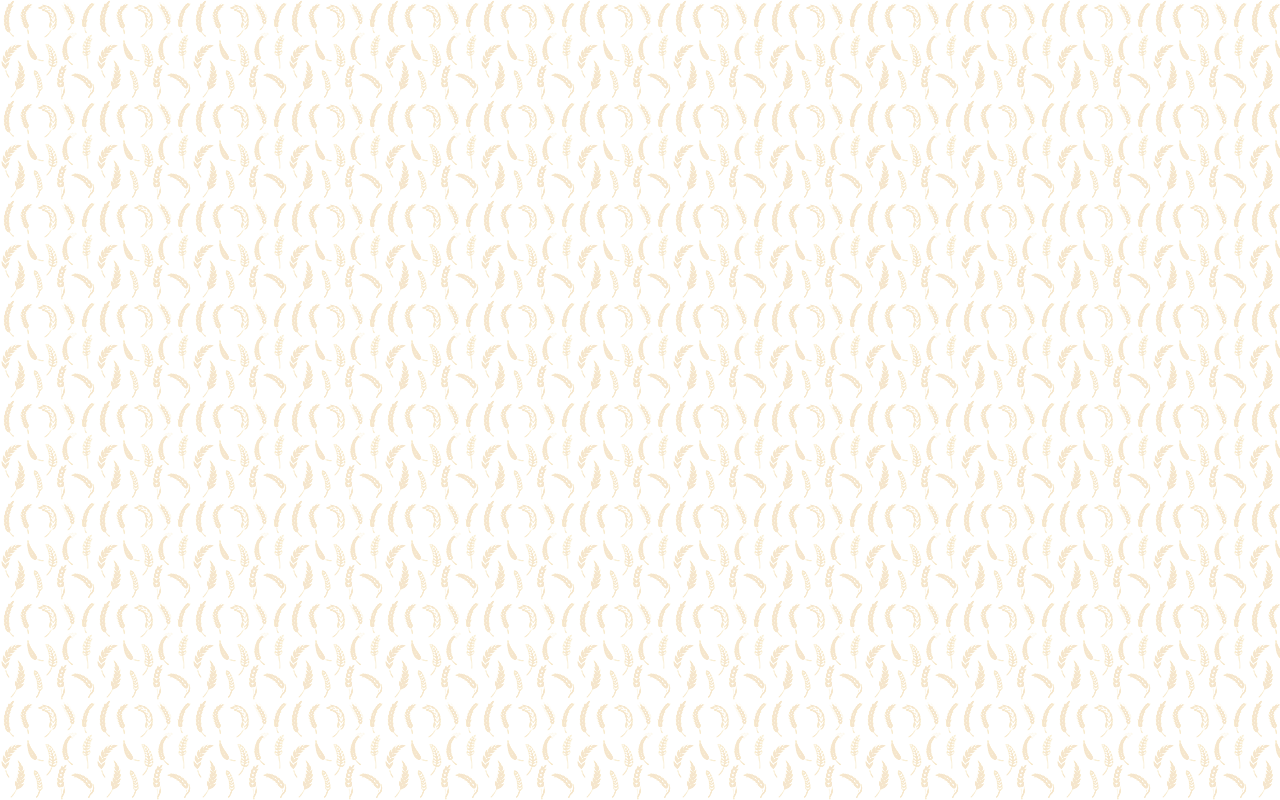
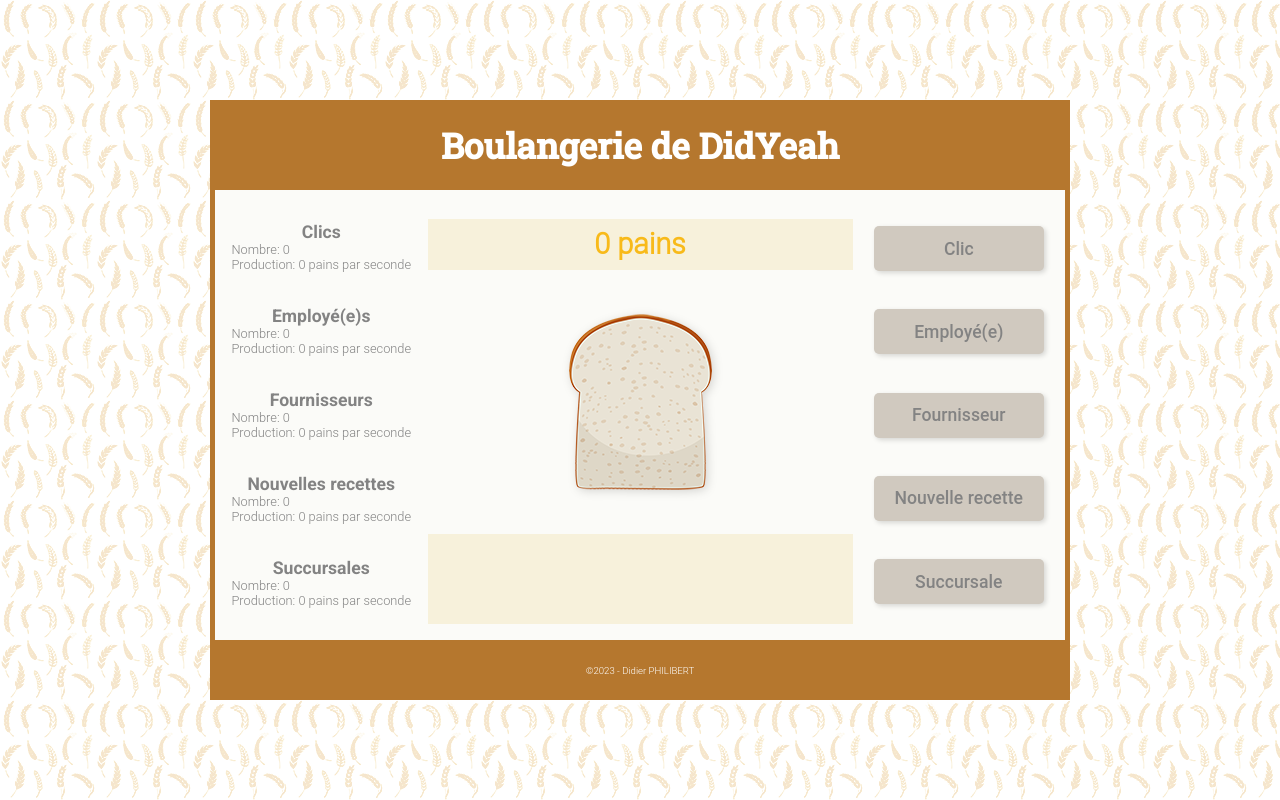
Before and after one commit to didYeah/baguetteClicker_Philibert-Didier, an Angular app in the folder baguetteClicker/: page / in a window 1280 px wide. Built offline with nearby package versions, Linux system fonts and the light colour scheme.

Commit message:
Update 202306051701

```diff
--- a/baguetteClicker/src/app/app.component.html
+++ b/baguetteClicker/src/app/app.component.html
@@ -0,0 +1 @@
+<app-frame [title]="title" [copyrightYear]="copyrightYear" [copyrightName]="copyrightName"></app-frame>
--- a/baguetteClicker/src/app/app.component.ts
+++ b/baguetteClicker/src/app/app.component.ts
@@ -5,4 +5,14 @@ import { Component } from '@angular/core';
   templateUrl: './app.component.html',
   styleUrls: ['./app.component.css'],
 })
-export class AppComponent {}
+export class AppComponent {
+  title: string;
+  copyrightYear: number;
+  copyrightName: string;
+
+  constructor() {
+    this.title = 'Boulangerie de DidYeah';
+    this.copyrightYear = new Date().getFullYear();
+    this.copyrightName = 'Didier PHILIBERT';
+  }
+}
--- a/baguetteClicker/src/app/frame/frame.component.html
+++ b/baguetteClicker/src/app/frame/frame.component.html
@@ -1,11 +1,10 @@
 <div class="center-items all-screen">
     <div class="bakery-frame">
-        <div class="bakery-top center-items">
+        <div class="bakery-top center-items"><h1>{{title}}</h1>
         </div>
         <div class="bakery-center">
             <app-main-category></app-main-category>
         </div>
-        <span class="bakery-bottom small-text center-items">
-        </span>
+        <span class="bakery-bottom small-text center-items">©{{copyrightYear}} - {{copyrightName}}</span>
     </div>
 </div>
--- a/baguetteClicker/src/app/frame/frame.component.ts
+++ b/baguetteClicker/src/app/frame/frame.component.ts
@@ -1,4 +1,4 @@
-import { Component, OnInit } from '@angular/core';
+import { Component, OnInit, Input } from '@angular/core';
 
 @Component({
   selector: 'app-frame',
@@ -6,6 +6,10 @@ import { Component, OnInit } from '@angular/core';
   styleUrls: ['./frame.component.css'],
 })
 export class FrameComponent implements OnInit {
+  @Input() title: string = '';
+  @Input() copyrightYear: number = 0;
+  @Input() copyrightName: string = '';
+
   constructor() {}
 
   ngOnInit(): void {}
--- a/baguetteClicker/src/app/main-category/main-category.component.html
+++ b/baguetteClicker/src/app/main-category/main-category.component.html
@@ -1,21 +1,31 @@
 <div class="center-items col-category">
-    <div class="space-category-details">
+    <!-- Boucle directive structurelle pour afficher la catégorie, la quantit, la production -->
+    <div class="space-category-details" *ngFor="let category of descCategories">
+        <h3>{{ category.name }}</h3>
+        <p>Nombre: {{ category.total }}</p>
+        <p>Production: {{ category.eachSecond }} {{ titlesList[1] }}</p>
     </div>
 </div>
 <div class="center-items centered-category">
     <h2 class="title-frame">
         {{totalGlobal }} {{ titlesList[0]}}
     </h2>
-    <span class="bakery-frame-color small-text">
-        {{totalPerSecond}} {{ titlesList[1]}}
-    </span>
+    <span class="bakery-frame-color small-text" *ngIf="totalPerSecond">
+        {{ totalPerSecond }} {{ titlesList[1] }}
+      </span>
     <div class="center-items">
-        <a>
+         <!-- Appel de la fonction de clic sur l'image -->
+        <a (click)="onClickBread()">
             <img class="bread-clicker" [src]="breadClicker[0]" [alt]="breadClicker[1]" />
-        </a>
+          </a>
     </div>
     <div class="center-items bonus-shop-frame">
+
     </div>
 </div>
 <div class="center-items col-category">
+     <!-- Boucle directive structurelle pour afficher les donnée de catégorie -->
+    <button *ngFor="let type of categories" [disabled]="type.inactive" (click)="buyItem(type.id)">
+        {{ type.name }}
+      </button>
 </div>
--- a/baguetteClicker/src/app/main-category/main-category.component.ts
+++ b/baguetteClicker/src/app/main-category/main-category.component.ts
@@ -50,9 +50,22 @@ export class MainCategoryComponent implements OnInit {
     }
   }
 
-  onClickBread(): void {}
+  onClickBread(): void {
+    this.totalGlobal += this.clickValue; // Création de la fonction onClick
+  }
 
-  buyItem(): void {}
+  buyItem(itemId: number): void { // Création de la fonction buyItem
+    const item = this.categories.find(category => category.id === itemId);
+    if (item && this.totalGlobal >= item.price) {
+      this.totalGlobal -= item.price; // déduire de la variable « totalGlobal » le prix de l'objet qui se trouve dans le tableau « categories »
+      item.price = Math.round(item.price * 1.075); // Augmentez ensuite la valeur du prix de l'objet de 7.5% en utilisant la fonction Math.round() pour arrondir le résultat
+      this.descCategories[itemId].total++; // incrémentez de 1 la propriété « total » de l'objet « descCategories » qui correspond à « itemId »
+      if (this.descCategories[itemId].name !== 'Clics') {
+        this.descCategories[itemId].eachSecond = 5 * Math.pow(2, itemId) * this.descCategories[itemId].total;
+      }
+      this.totalPerSecond = 5 * Math.pow(2, itemId);
+    }
+  }
 
   addBreadPerSecondToTotal(): void {}
 
```
